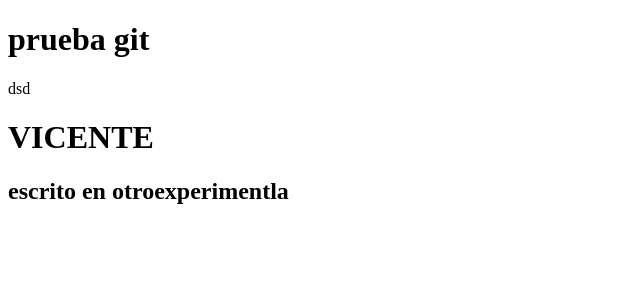
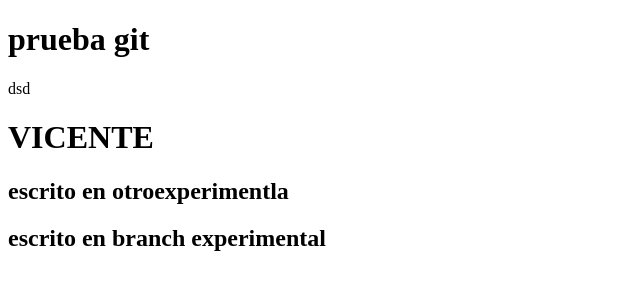
Before and after one commit to PatoEche/inicial, a plain HTML site: page index.html in a window 1280 px wide. Shown: the whole page, without its empty margins (0-640 px from the left). Drawn offline with Linux system fonts and the light colour scheme.

Commit message:
cambios en index.html desde local experimental

```diff
--- a/index.html
+++ b/index.html
@@ -10,5 +10,6 @@
     <p>dsd</p>
     <h1>VICENTE</h1>
     <h2>escrito en otroexperimentla</h2>
+    <h2>escrito en branch experimental</h2>
 </body>
 </html>
```
